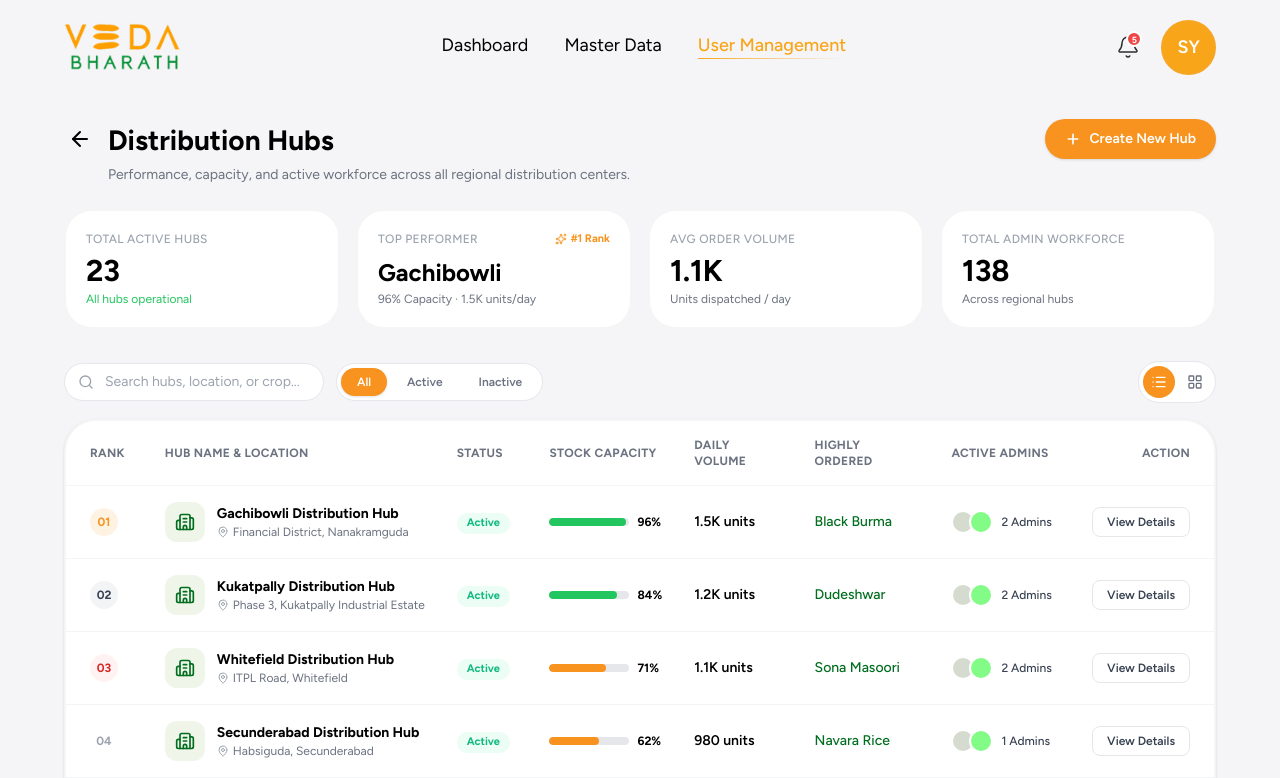
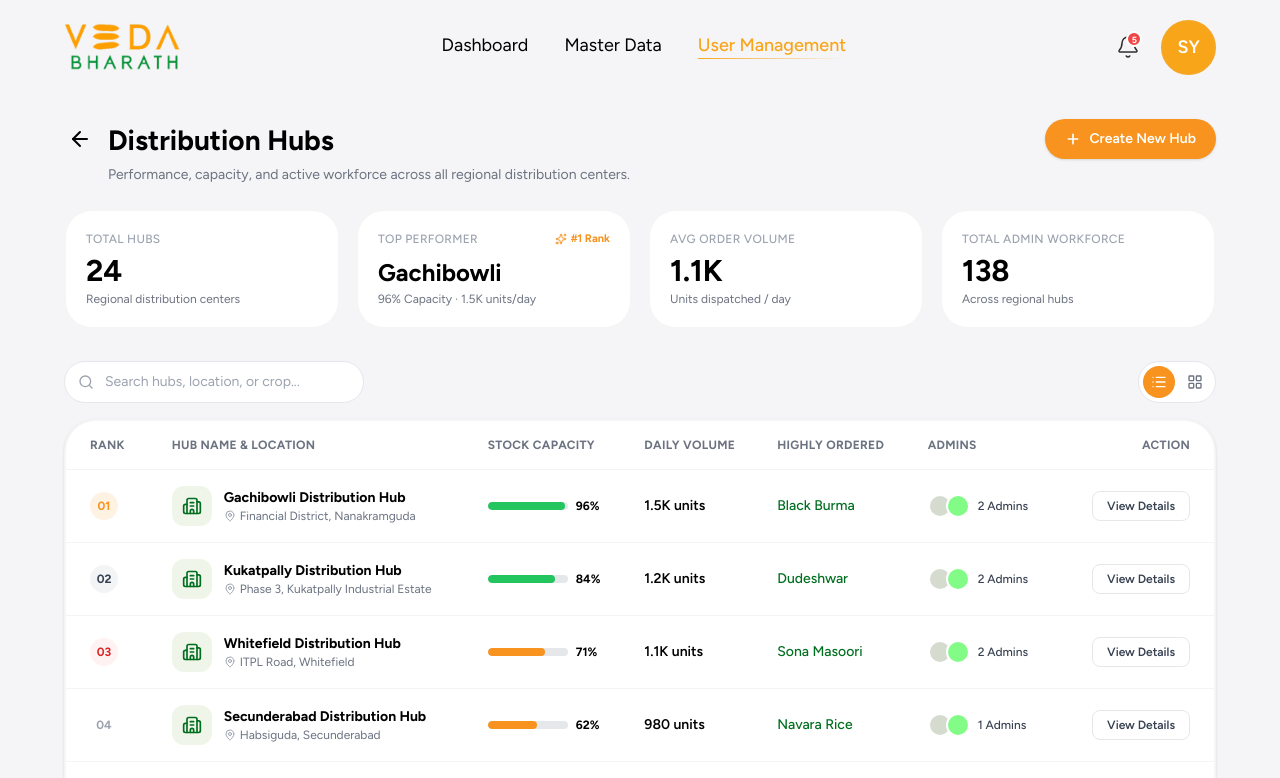
Before and after one commit to ARBRABBIT/Vedabharath-dashboards, a Next.js app: page /super-admin/users/hubs in a window 1280 px wide. Shown: the top 778 px of the page. Built offline with nearby package versions, Linux system fonts and the light colour scheme.

Commit message:
fix(users): remove Active/Inactive status filter and status tags, and rename KPI cards to Total Hubs

```diff
--- a/src/app/super-admin/users/hubs/page.tsx
+++ b/src/app/super-admin/users/hubs/page.tsx
@@ -29,13 +29,11 @@ import {
 import { PageHeader } from "@/components/super-admin/ui/PageHeader";
 
 type ViewMode = "table" | "grid";
-type StatusFilter = "All" | "Active" | "Inactive";
 
 export default function HighPerformingHubsPage() {
   const [hubs, setHubs] = useState<Hub[]>(INITIAL_HUBS);
   const [admins, setAdmins] = useState<Admin[]>(INITIAL_ADMINS);
   const [search, setSearch] = useState("");
-  const [statusFilter, setStatusFilter] = useState<StatusFilter>("All");
   const [viewMode, setViewMode] = useState<ViewMode>("table");
 
   // Modals
@@ -55,13 +53,11 @@ export default function HighPerformingHubsPage() {
         hub.name.toLowerCase().includes(search.toLowerCase()) ||
         hub.address.toLowerCase().includes(search.toLowerCase()) ||
         hub.highlyOrdered.toLowerCase().includes(search.toLowerCase());
-      const matchesStatus = statusFilter === "All" || hub.status === statusFilter;
-      return matchesSearch && matchesStatus;
+      return matchesSearch;
     });
-  }, [sortedHubs, search, statusFilter]);
+  }, [sortedHubs, search]);
 
   const topHub = sortedHubs[0];
-  const activeCount = hubs.filter((h) => h.status === "Active").length;
 
   function handleCreateHub(data: HubFormData) {
     const newHubId = `hub-${hubs.length + 1}-${Date.now()}`;
@@ -108,10 +104,10 @@ export default function HighPerformingHubsPage() {
         {/* Top 4 Performance Summary Cards */}
         <div className="mt-6 grid grid-cols-1 gap-4 sm:grid-cols-2 lg:grid-cols-4">
           <div className="flex flex-col justify-between rounded-[28px] border-2 border-black/[0.04] bg-white p-5">
-            <p className="text-xs font-medium uppercase tracking-wide text-[#9CA3AF]">Total Active Hubs</p>
+            <p className="text-xs font-medium uppercase tracking-wide text-[#9CA3AF]">Total Hubs</p>
             <div>
-              <p className="mt-1.5 text-3xl font-bold text-black">{activeCount + 18}</p>
-              <p className="mt-0.5 text-xs text-[#22C55E]">All hubs operational</p>
+              <p className="mt-1.5 text-3xl font-bold text-black">{hubs.length + 18}</p>
+              <p className="mt-0.5 text-xs text-[#6B7280]">Regional distribution centers</p>
             </div>
           </div>
 
@@ -151,7 +147,7 @@ export default function HighPerformingHubsPage() {
 
         {/* Filter and View Controls Bar */}
         <div className="mt-8 flex flex-wrap items-center justify-between gap-4">
-          <div className="flex flex-wrap items-center gap-3">
+          <div className="flex items-center gap-3">
             {/* Search */}
             <div className="relative">
               <Search className="pointer-events-none absolute left-3.5 top-1/2 h-4 w-4 -translate-y-1/2 text-[#9CA3AF]" />
@@ -160,26 +156,8 @@ export default function HighPerformingHubsPage() {
                 value={search}
                 onChange={(e) => setSearch(e.target.value)}
                 placeholder="Search hubs, location, or crop..."
-                className="w-[260px] rounded-full border border-[#E5E7EB] bg-white py-2 pl-10 pr-4 text-sm outline-none placeholder:text-[#9CA3AF] focus:border-[#F7931E]"
+                className="w-[300px] rounded-full border border-[#E5E7EB] bg-white py-2.5 pl-10 pr-4 text-sm outline-none placeholder:text-[#9CA3AF] focus:border-[#F7931E]"
               />
-            </div>
-
-            {/* Status Tabs */}
-            <div className="inline-flex items-center gap-1 rounded-full bg-white p-1 border border-[#E5E7EB]">
-              {(["All", "Active", "Inactive"] as StatusFilter[]).map((tab) => (
-                <button
-                  key={tab}
-                  type="button"
-                  onClick={() => setStatusFilter(tab)}
-                  className={`cursor-pointer rounded-full px-4 py-1.5 text-xs font-semibold transition-colors ${
-                    statusFilter === tab
-                      ? "bg-[#F7931E] text-white shadow-sm"
-                      : "text-[#6B7280] hover:text-black"
-                  }`}
-                >
-                  {tab}
-                </button>
-              ))}
             </div>
           </div>
 
@@ -217,19 +195,18 @@ export default function HighPerformingHubsPage() {
                   <tr className="border-b border-[#F3F4F6] text-left text-xs font-semibold uppercase tracking-wide text-[#6B7280]">
                     <th className="px-6 py-4">Rank</th>
                     <th className="px-4 py-4">Hub Name & Location</th>
-                    <th className="px-4 py-4">Status</th>
                     <th className="px-4 py-4">Stock Capacity</th>
                     <th className="px-4 py-4">Daily Volume</th>
                     <th className="px-4 py-4">Highly Ordered</th>
-                    <th className="px-4 py-4">Active Admins</th>
+                    <th className="px-4 py-4">Admins</th>
                     <th className="px-6 py-4 text-right">Action</th>
                   </tr>
                 </thead>
                 <tbody>
                   {filteredHubs.length === 0 && (
                     <tr>
-                      <td colSpan={8} className="px-6 py-12 text-center text-sm text-[#9CA3AF]">
-                        No distribution hubs match your search or filter.
+                      <td colSpan={7} className="px-6 py-12 text-center text-sm text-[#9CA3AF]">
+                        No distribution hubs match your search.
                       </td>
                     </tr>
                   )}
@@ -277,19 +254,6 @@ export default function HighPerformingHubsPage() {
                           </div>
                         </td>
 
-                        {/* Status */}
-                        <td className="px-4 py-4">
-                          <span
-                            className={`inline-flex rounded-full px-2.5 py-0.5 text-[11px] font-bold ${
-                              hub.status === "Active"
-                                ? "bg-[#ECFDF5] text-[#10B981]"
-                                : "bg-[#F3F4F6] text-[#6B7280]"
-                            }`}
-                          >
-                            {hub.status}
-                          </span>
-                        </td>
-
                         {/* Stock Capacity Progress */}
                         <td className="px-4 py-4">
                           <div className="flex items-center gap-2">
@@ -321,7 +285,7 @@ export default function HighPerformingHubsPage() {
                           {hub.highlyOrdered}
                         </td>
 
-                        {/* Active Admins */}
+                        {/* Admins */}
                         <td className="px-4 py-4">
                           <div className="flex items-center gap-2">
                             <div className="flex -space-x-1.5 overflow-hidden">
@@ -390,15 +354,6 @@ export default function HighPerformingHubsPage() {
                           </p>
                         </div>
                       </div>
-                      <span
-                        className={`inline-flex shrink-0 rounded-full px-2.5 py-0.5 text-[11px] font-bold ${
-                          hub.status === "Active"
-                            ? "bg-[#ECFDF5] text-[#10B981]"
-                            : "bg-[#F3F4F6] text-[#6B7280]"
-                        }`}
-                      >
-                        {hub.status}
-                      </span>
                     </div>
 
                     {/* Stats mini grid */}
--- a/src/app/super-admin/users/page.tsx
+++ b/src/app/super-admin/users/page.tsx
@@ -150,9 +150,9 @@ export default function UserManagementPage() {
 
         <div className="mt-6 grid grid-cols-1 gap-4 sm:grid-cols-2 lg:grid-cols-4">
           <div className="flex flex-col justify-between rounded-[28px] border-2 border-black/[0.04] bg-white p-5">
-            <p className="text-xs font-medium uppercase tracking-wide text-[#9CA3AF]">Total Active Hubs</p>
+            <p className="text-xs font-medium uppercase tracking-wide text-[#9CA3AF]">Total Hubs</p>
             <div>
-              <p className="mt-1.5 text-3xl font-bold text-black">{hubs.filter((h) => h.status === "Active").length + 18}</p>
+              <p className="mt-1.5 text-3xl font-bold text-black">{hubs.length + 18}</p>
             </div>
           </div>
           <div className="flex flex-col justify-between rounded-[28px] border-2 border-black/[0.04] bg-white p-5">
```
